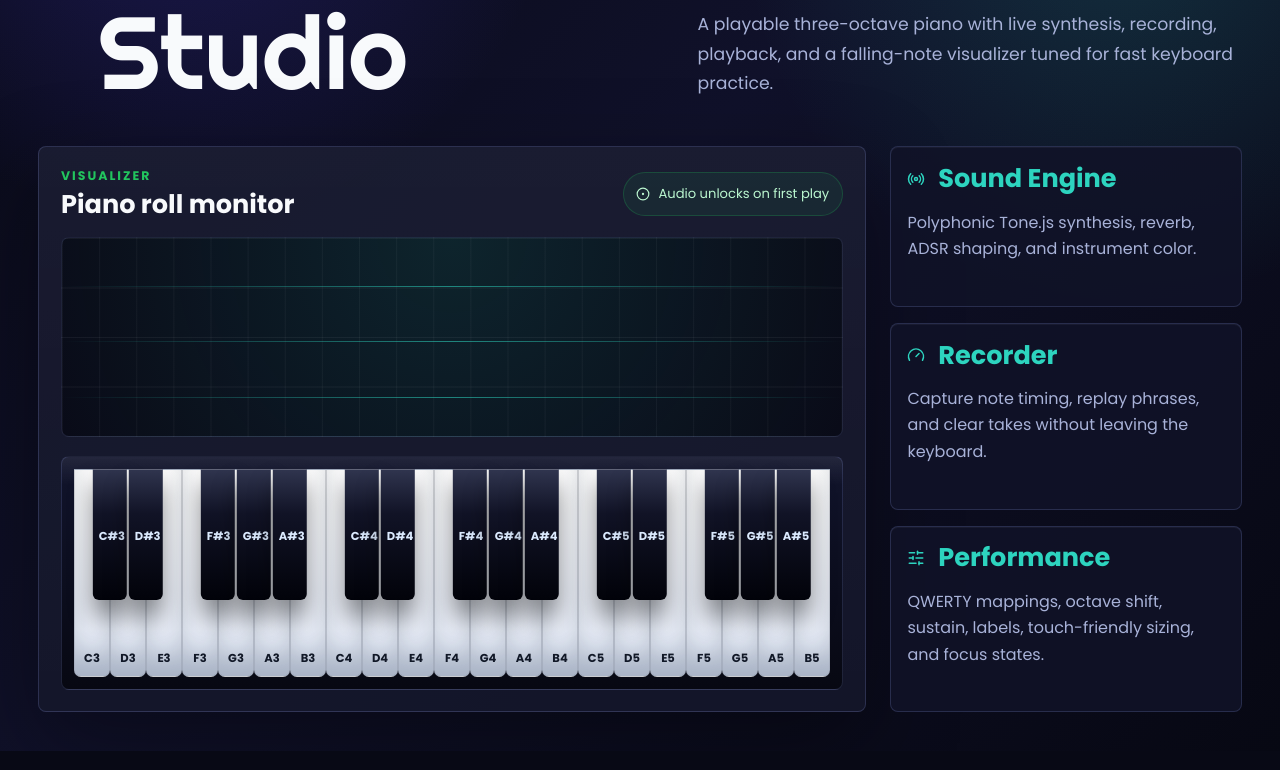
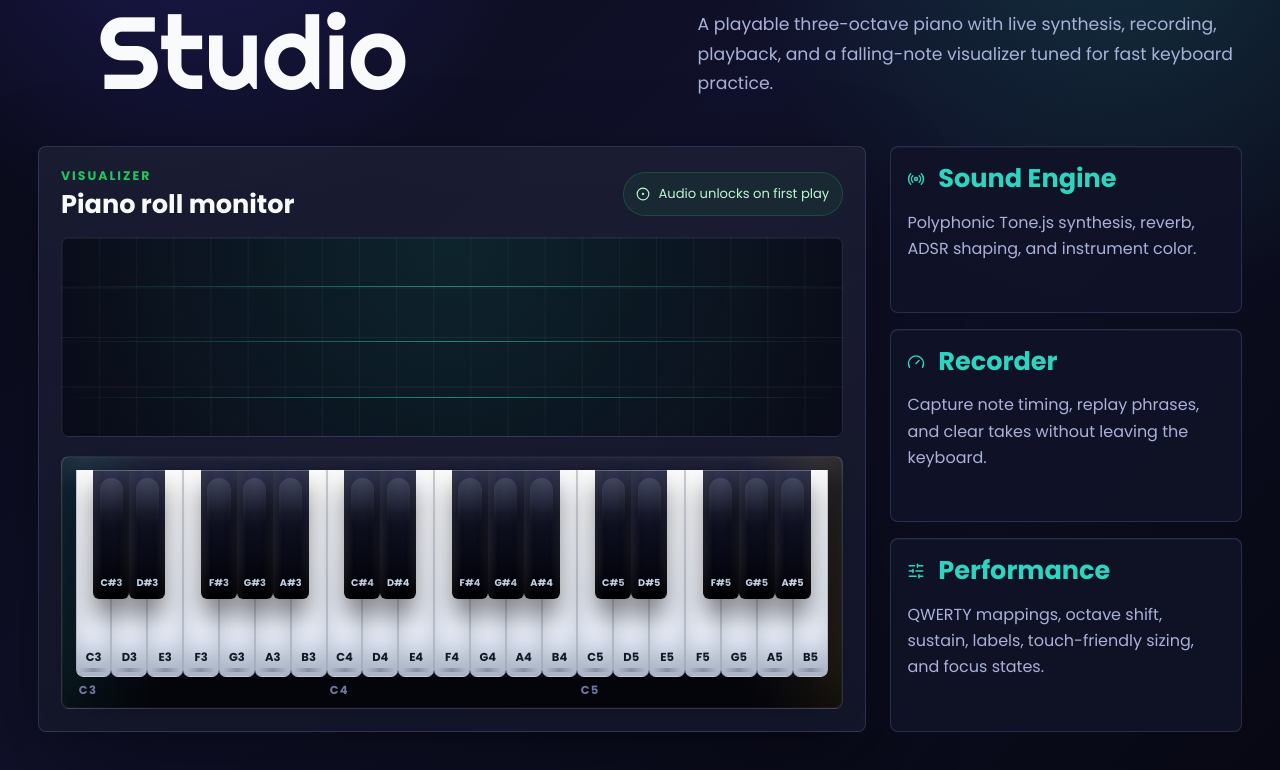
Before and after one commit to ShreeBohara/50-Days-of-Creative-Frontend, a React (Vite) app in the folder day-30-piano/: page / in a window 1280 px wide. Shown: the part 261-1031 px from the top of the page. Built offline with nearby package versions, Linux system fonts and the light colour scheme.

Commit message:
day-30: key-styling — realistic proportions, black-key placement, labels

```diff
--- a/day-30-piano/src/App.css
+++ b/day-30-piano/src/App.css
@@ -176,25 +176,32 @@
 
 .piano-keyboard {
   position: relative;
-  min-height: 14.5rem;
-  padding: 0.75rem;
+  min-height: 15.5rem;
+  padding: 0.85rem 0.85rem 1.95rem;
   border: 1px solid rgba(153, 171, 255, 0.16);
   border-radius: 8px;
   background:
+    linear-gradient(90deg, rgba(45, 212, 191, 0.12), transparent 12%, transparent 88%, rgba(251, 191, 36, 0.12)),
     linear-gradient(180deg, rgba(255, 255, 255, 0.08), transparent 12%),
     linear-gradient(180deg, #11142c, #070812);
+  box-shadow:
+    inset 0 0 0 1px rgba(255, 255, 255, 0.04),
+    inset 0 -1.3rem 2rem rgba(0, 0, 0, 0.42);
   user-select: none;
 }
 
 .white-key-row {
   display: grid;
   grid-template-columns: repeat(21, minmax(0, 1fr));
-  height: 13rem;
+  height: 12.9rem;
+  overflow: hidden;
+  border-radius: 0 0 7px 7px;
+  box-shadow: 0 1.35rem 2.4rem rgba(0, 0, 0, 0.34);
 }
 
 .black-key-row {
   position: absolute;
-  inset: 0.75rem;
+  inset: 0.85rem 0.85rem 1.95rem;
   pointer-events: none;
 }
 
@@ -204,15 +211,20 @@
   border: 0;
   color: #111827;
   isolation: isolate;
+  transition:
+    transform 180ms ease,
+    filter 180ms ease,
+    box-shadow 180ms ease;
 }
 
 .white-key {
   display: flex;
   align-items: flex-end;
   justify-content: center;
-  min-height: 13rem;
-  padding: 0.7rem 0.2rem;
+  min-height: 12.9rem;
+  padding: 0.75rem 0.16rem;
   border: 1px solid rgba(15, 23, 42, 0.22);
+  border-top: 0;
   border-radius: 0 0 7px 7px;
   background: linear-gradient(180deg, #ffffff 0%, #e8edf7 78%, #c8d2e4 100%);
   box-shadow:
@@ -220,19 +232,53 @@
     inset 0 1px 0 #ffffff;
 }
 
+.white-key::before {
+  content: '';
+  position: absolute;
+  inset: auto 0.16rem 0.22rem;
+  height: 0.28rem;
+  border-radius: 999px;
+  background: linear-gradient(90deg, transparent, rgba(15, 23, 42, 0.24), transparent);
+}
+
+.white-key::after {
+  content: '';
+  position: absolute;
+  inset: 0 0 auto;
+  height: 2.4rem;
+  background: linear-gradient(180deg, rgba(255, 255, 255, 0.9), transparent);
+  opacity: 0.78;
+}
+
 .black-key {
   position: absolute;
   top: 0;
-  width: clamp(1.35rem, 3vw, 2.15rem);
-  height: 8.2rem;
+  width: min(3.45vw, 2.25rem);
+  min-width: 1.25rem;
+  max-width: 2.25rem;
+  height: 8.05rem;
   transform: translateX(-50%);
   border-radius: 0 0 6px 6px;
-  background: linear-gradient(180deg, #30354f 0%, #111326 34%, #02030a 100%);
+  background:
+    linear-gradient(90deg, rgba(255, 255, 255, 0.1), transparent 26%, transparent 74%, rgba(255, 255, 255, 0.08)),
+    linear-gradient(180deg, #343a58 0%, #111326 34%, #02030a 100%);
   box-shadow:
     inset 0 1px 0 rgba(255, 255, 255, 0.24),
+    inset 0 -1.15rem 1.3rem rgba(0, 0, 0, 0.56),
     0 1rem 1.5rem rgba(0, 0, 0, 0.42);
   color: #dbeafe;
   z-index: 2;
+  pointer-events: auto;
+}
+
+.black-key::after {
+  content: '';
+  position: absolute;
+  inset: 0.45rem 0.4rem auto;
+  height: 3.1rem;
+  border-radius: 999px;
+  background: linear-gradient(180deg, rgba(255, 255, 255, 0.16), transparent);
+  opacity: 0.7;
 }
 
 .note-name {
@@ -242,6 +288,30 @@
   font-weight: 700;
   line-height: 1;
   text-align: center;
+}
+
+.black-key .note-name {
+  position: absolute;
+  inset-inline: 0;
+  bottom: 0.72rem;
+  color: rgba(219, 234, 254, 0.9);
+  font-size: clamp(0.5rem, 0.76vw, 0.66rem);
+}
+
+.octave-rail {
+  position: absolute;
+  inset-inline: 0.85rem;
+  bottom: 0.55rem;
+  display: grid;
+  grid-template-columns: repeat(3, minmax(0, 1fr));
+  color: var(--subtle);
+  font-size: 0.72rem;
+  font-weight: 700;
+  letter-spacing: 0.12em;
+}
+
+.octave-rail span {
+  padding-left: 0.2rem;
 }
 
 .control-rack {
--- a/day-30-piano/src/App.jsx
+++ b/day-30-piano/src/App.jsx
@@ -18,6 +18,8 @@ function PianoKey({ note, type }) {
       type="button"
       className={`piano-key ${type === 'black' ? 'black-key' : 'white-key'}`}
       style={style}
+      data-note={note.note}
+      data-octave={note.octave}
       aria-label={`Play ${note.note}`}
     >
       <span className="note-name">{note.note}</span>
@@ -33,10 +35,15 @@ function PianoKeyboard() {
           <PianoKey key={note.id} note={note} type="white" />
         ))}
       </div>
-      <div className="black-key-row" aria-hidden="true">
+      <div className="black-key-row">
         {BLACK_NOTES.map((note) => (
           <PianoKey key={note.id} note={note} type="black" />
         ))}
+      </div>
+      <div className="octave-rail" aria-hidden="true">
+        <span>C3</span>
+        <span>C4</span>
+        <span>C5</span>
       </div>
     </div>
   )
```
